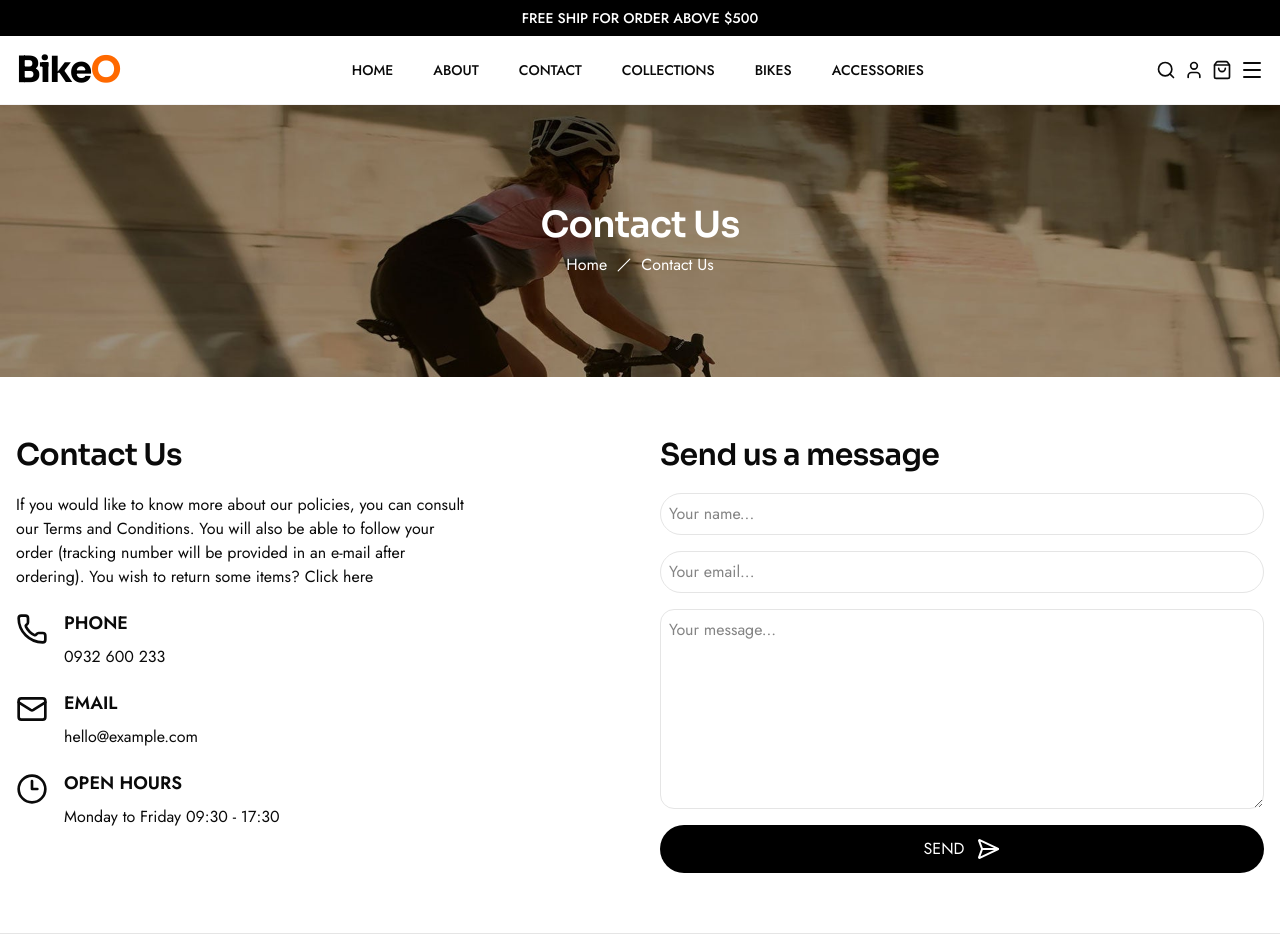
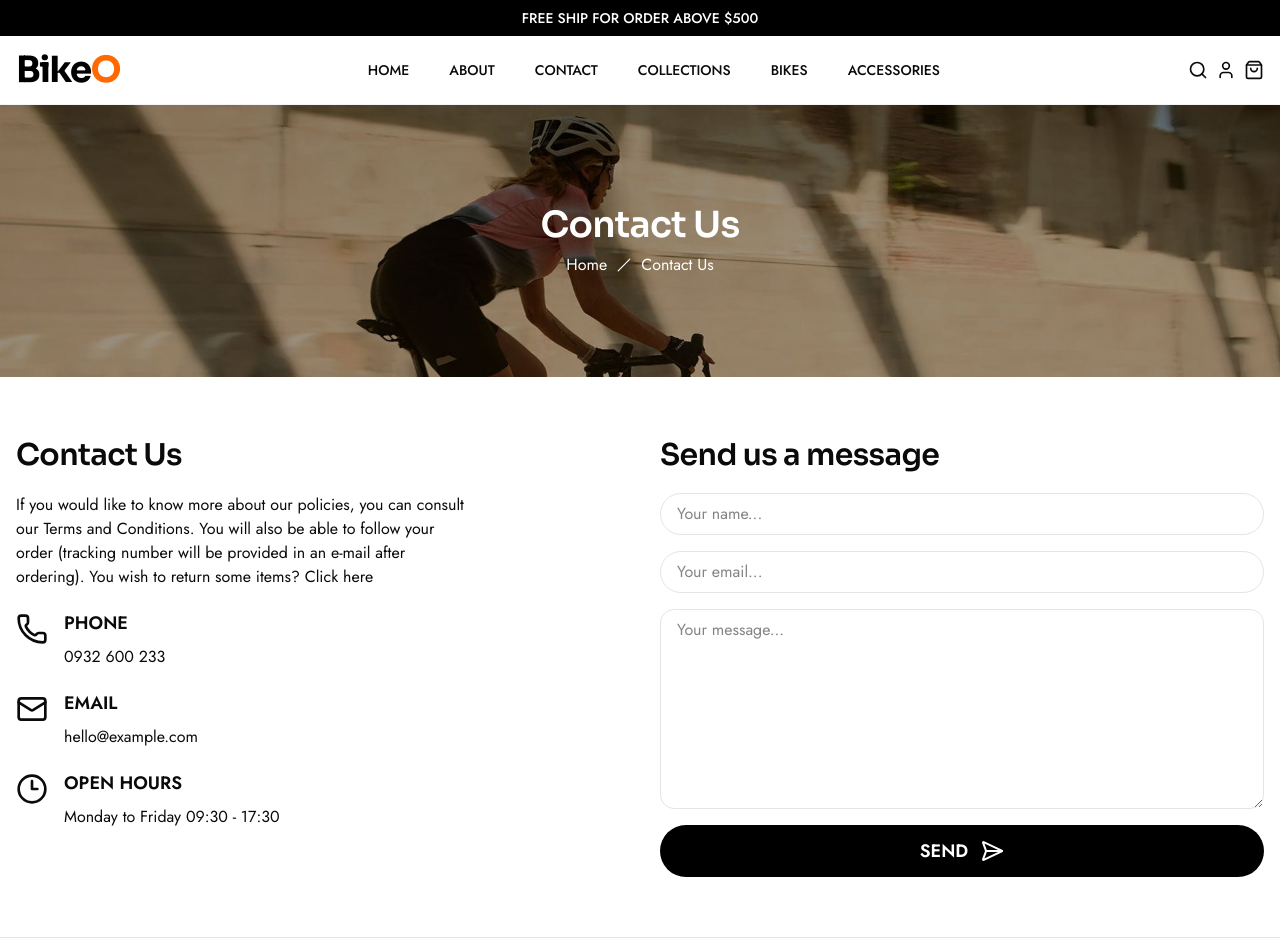
Before and after one commit to hmbaodev/bike-shop, a Next.js app: page /contact in a window 1280 px wide. Shown: the top 952 px of the page. Built offline with nearby package versions, Linux system fonts and the light colour scheme.

Commit message:
fix: hide menu icon on desktop

```diff
--- a/app/(root)/contact/page.tsx
+++ b/app/(root)/contact/page.tsx
@@ -54,19 +54,19 @@ const Contact = () => {
                                 <input
                                     type="text"
                                     placeholder="Your name..."
-                                    className="w-full rounded-full border p-2"
+                                    className="w-full rounded-full border py-2 px-4"
                                 />
                                 <input
                                     type="email"
                                     placeholder="Your email..."
-                                    className="w-full rounded-full border p-2"
+                                    className="w-full rounded-full border py-2 px-4"
                                 />
                                 <textarea
                                     placeholder="Your message..."
-                                    className="h-50 w-full rounded-xl border p-2"
+                                    className="h-50 w-full rounded-xl border py-2 px-4"
                                 ></textarea>
                                 <button className="flex items-center justify-center gap-3 p-3 text-white bg-black rounded-full cursor-pointer hover:bg-black/85">
-                                    <span>SEND</span>
+                                    <span className="text-lg font-semibold">SEND</span>
                                     <SendHorizontal />
                                 </button>
                             </form>
--- a/components/header.tsx
+++ b/components/header.tsx
@@ -42,7 +42,7 @@ const Header = () => {
                         </Link>
                         <button
                             onClick={() => setIsMobileOpen(!isMobileOpen)}
-                            className="transition-all"
+                            className="transition-all block lg:hidden"
                         >
                             {isMobileOpen ? <X /> : <Menu />}
                         </button>
--- a/components/topbar.tsx
+++ b/components/topbar.tsx
@@ -1,6 +1,6 @@
 const Topbar = () => {
     return (
-        <div className="hidden items-center justify-center bg-black py-2 text-white md:flex">
+        <div className="hidden items-center justify-center bg-black py-2 text-white lg:flex">
             <span className="text-sm font-medium uppercase">
                 Free ship for order above $500
             </span>
```
